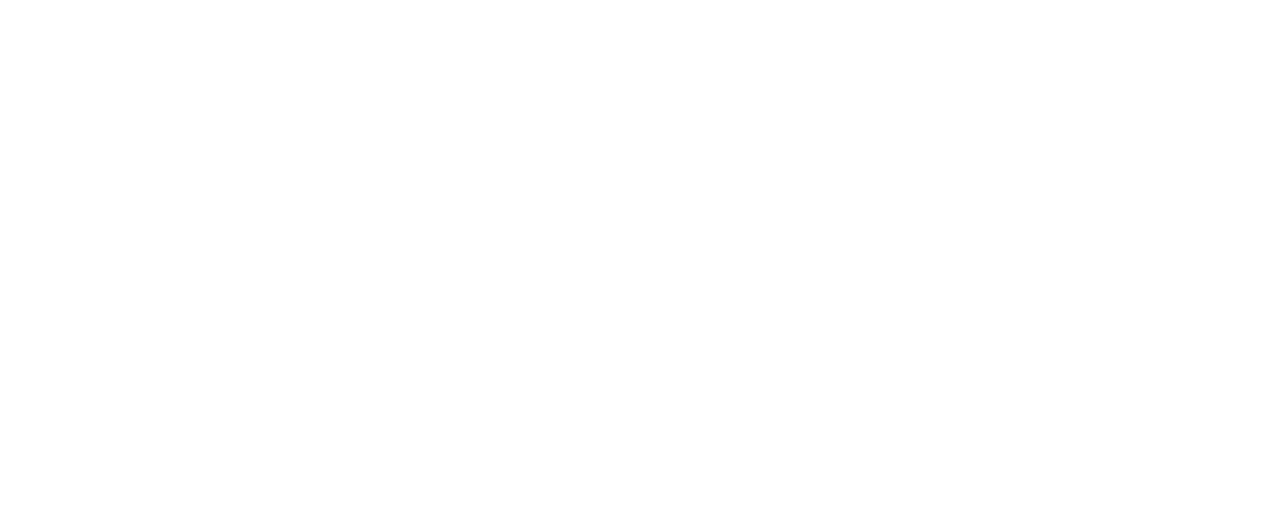
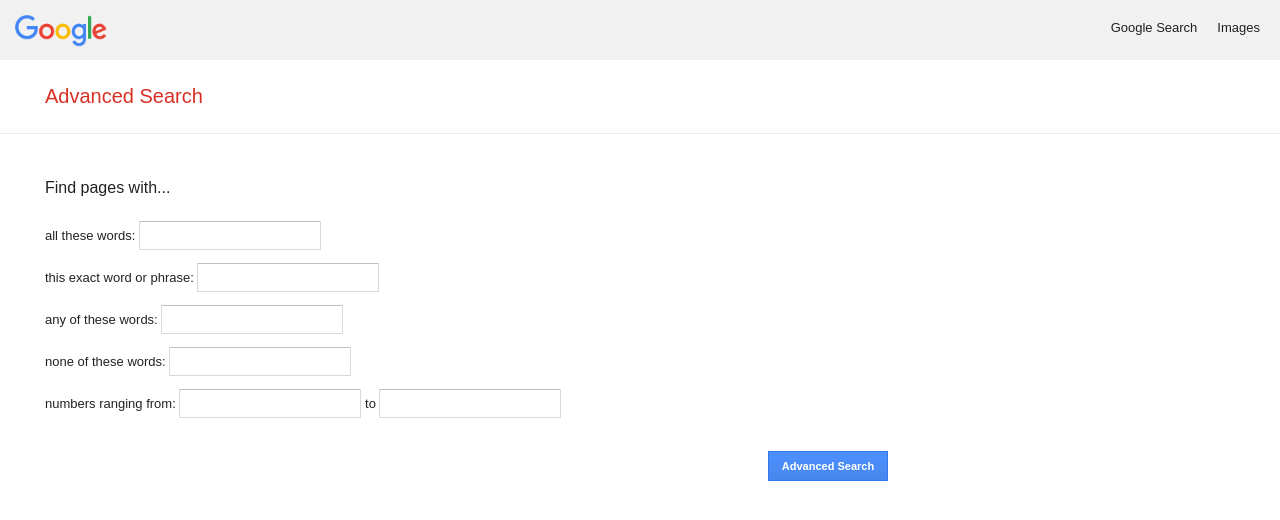
Before and after one commit to Alimohamad21/Google-Search, a plain HTML site: page advanced.html in a window 1280 px wide. Drawn offline with Linux system fonts and the light colour scheme.

Commit message:
almost done

```diff
--- a/advanced.html
+++ b/advanced.html
@@ -0,0 +1,37 @@
+<!DOCTYPE html>
+<html lang="en">
+<head>
+    <meta charset="UTF-8">
+    <title>Google Advanced Search</title>
+    <meta name="viewport" content="width=device-width, initial-scale=1.0">
+    <link rel="stylesheet" href="advanced_style.css">
+</head>
+<body>
+<div id="head">
+    <a href="index.html"><img src="Logo.png" alt="Google"></a>
+    <span><a href="images.html">Images</a></span>
+    <span><a href="index.html">Google Search</a></span>
+</div>
+<div id="label-container"><div id="advanced-search">Advanced Search</div></div>
+<div id="label">Find pages with... </div>
+<form action="https://google.com/search" name="f">
+
+    <div class="left-text">all these words:
+        <input name="as_q" class="input" type="text">
+    </div>
+    <div class="left-text">this exact word or phrase:
+        <input name="as_epq" class="input" type="text">
+    </div>
+    <div class="left-text">any of these words:
+        <input name="as_oq" class="input" type="text">
+    </div>
+    <div class="left-text">none of these words:
+        <input name="as_eq" class="input" type="text">
+    </div>
+    <div class="left-text">numbers ranging from:
+        <input name="as_nlo" class="input number" type="text"> to <input name="as_nhi" class="input number" type="text">
+    </div>
+   <div id="button-container"><input type="submit" value="Advanced Search" id="button"></div>
+</form>
+</body>
+</html>
--- /dev/null
+++ b/advanced_style.css
@@ -0,0 +1,88 @@
+* {
+    color: rgba(0, 0, 0, 0.87);
+    font-family: Arial, sans-serif;
+}
+
+body {
+    margin: 0;
+    padding: 0;
+}
+
+#head {
+    height: 60px;
+    background-color: #f1f1f1;
+}
+
+img {
+    width: 92px;
+    height: 32px;
+    padding: 15px;
+}
+span a {
+    float: right;
+    padding-right: 20px;
+    padding-top: 20px;
+    text-decoration: none;
+    font-size: 13px;
+}
+span a:hover {
+    text-decoration: underline;
+}
+#label-container{
+    height:73px;
+    border-bottom: 1px solid #ebebeb;
+}
+#advanced-search{
+    font-size: 20px;
+    margin-left: 45px;
+    color: #d93025;
+    padding-top:25px;
+    padding-bottom:25px;
+}
+.left-text{
+    margin-left: 45px;
+    font-size: 13px;
+    height: 42px;
+}
+#label{
+    color: #222 ;
+    margin-left: 45px;
+    font-size: 16px;
+    min-height: 42px;
+    font-weight: 500;
+    margin-top:45px;
+}
+#button-container{
+    padding-top: 20px;
+}
+#button{
+    margin-left: 60%;
+    -webkit-user-select: none;
+    user-select: none;
+    line-height: 100%;
+    height: 30px;
+    min-width: 120px;
+    box-shadow: none;
+    background-color: #4d90fe;
+    background-image: -webkit-linear-gradient(top,#4d90fe,#4787ed);
+    color: #fff;
+    border: 1px solid #3079ed;
+    padding: 0 12px;
+    font-size: 11px;
+    font-weight: bold;
+}
+.input{
+    border-radius: 1px;
+    border: 1px solid #d9d9d9;
+    border-top: 1px solid #c0c0c0;
+    font-size: 13px;
+    height: 25px;
+    text-indent: 6px;
+}
+.input:focus{
+    box-shadow: inset 0 1px 2px rgb(0 0 0);
+    border: 1px solid #4d90fe;
+    outline: none;
+}
+.number{
+}
```
Also changed, not shown: images.html (+3 -3 lines), index.html (+2 -2 lines), style.css (+26 -14 lines).
